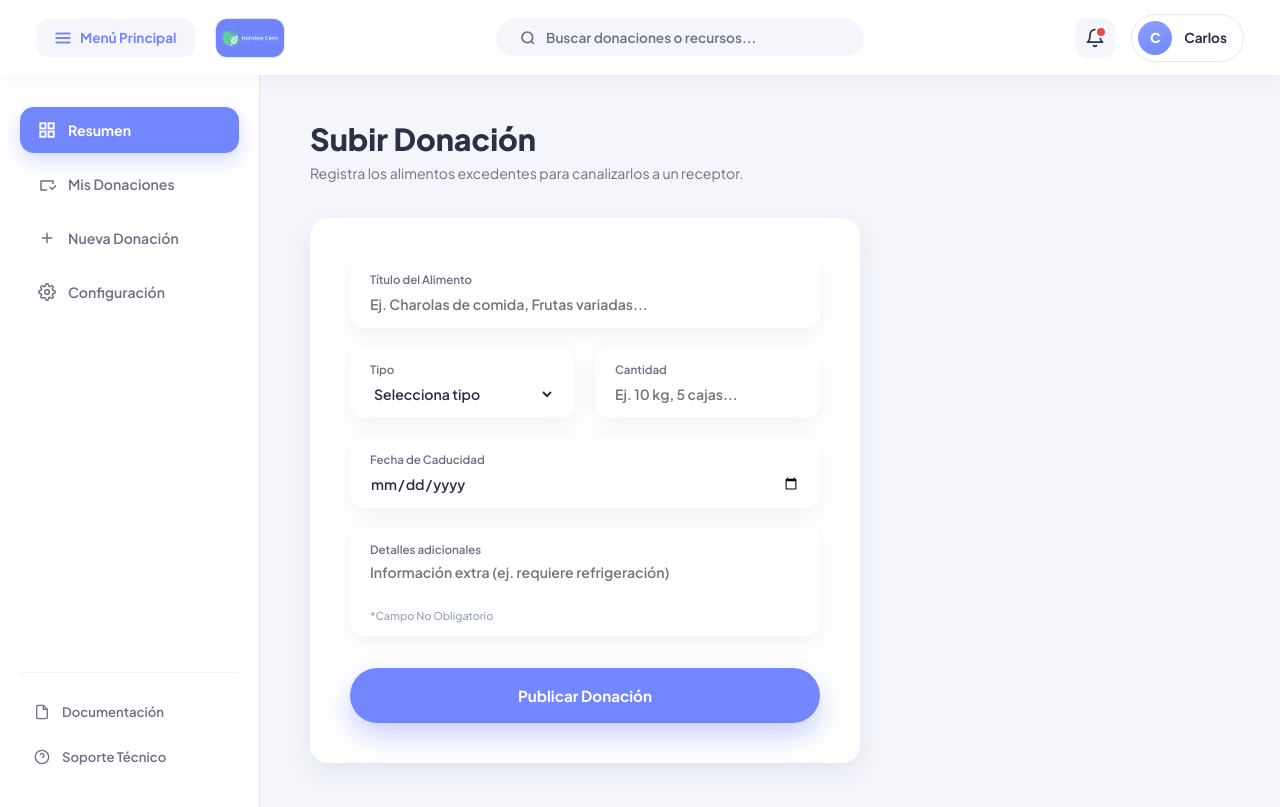
After one commit to Spectrum080/Sistema-de-Gesti-n-de-Recursos-Alimentarios-, a Django app: page /alertas/cargarDonaciones in a window 1280 px wide. The commit adds this page. Run offline with Django 5.2, Linux system fonts and the light colour scheme.

Commit message:
Agregar pruebas unitarias, plantilla cargarDonaciones y enlaces del dashboard

```diff
--- /dev/null
+++ b/alertas/templates/alertas/cargarDonaciones.html
@@ -0,0 +1,60 @@
+{% extends 'users/dashboard.html' %}
+
+{% block title %}Subir Donación - Hambre Cero{% endblock %}
+
+{% block contenido %}
+
+<div>
+    <h1 style="font-size:1.9rem; font-weight:800; margin:0 0 6px; color:#2b3044;">Subir Donación</h1>
+    <p style="font-size:0.88rem; color:#6b7084; margin:0;">Registra los alimentos excedentes para canalizarlos a un receptor.</p>
+</div>
+
+<div style="width:100%; max-width:550px; background:#fff; padding:40px; border-radius:18px; box-shadow:0 10px 28px rgba(30,40,120,0.08); box-sizing:border-box;">
+
+    <form method="post" action="{% url 'cargarDonaciones' %}">
+        {% csrf_token %}
+
+        <!-- Título del Alimento -->
+        <label style="display:block; background:#fff; border-radius:14px; padding:14px 20px; margin-bottom:20px; box-shadow:0 6px 20px rgba(60,70,120,0.08); box-sizing:border-box;">
+            <span style="display:block; font-size:0.72rem; color:#6b7084; margin-bottom:6px; font-weight:600;">Título del Alimento</span>
+            <input type="text" name="titulo" required placeholder="Ej. Charolas de comida, Frutas variadas..." style="width:100%; border:none; outline:none; background:transparent; font:600 0.88rem 'Plus Jakarta Sans',sans-serif; color:#2b3044; padding:0;">
+        </label>
+
+        <!-- Tipo y Cantidad -->
+        <div style="display:flex; gap:20px; margin-bottom:20px;">
+            <label style="flex:1; display:block; background:#fff; border-radius:14px; padding:14px 20px; box-shadow:0 6px 20px rgba(60,70,120,0.08); box-sizing:border-box;">
+                <span style="display:block; font-size:0.72rem; color:#6b7084; margin-bottom:6px; font-weight:600;">Tipo</span>
+                <select name="tipo" required style="width:100%; border:none; outline:none; background:transparent; font:600 0.88rem 'Plus Jakarta Sans',sans-serif; color:#2b3044; padding:0; cursor:pointer;">
+                    <option value="" disabled selected>Selecciona tipo</option>
+                    <option value="PERECEDERO">Perecedero</option>
+                    <option value="NO_PERECEDERO">No Perecedero</option>
+                </select>
+            </label>
+
+            <label style="flex:1; display:block; background:#fff; border-radius:14px; padding:14px 20px; box-shadow:0 6px 20px rgba(60,70,120,0.08); box-sizing:border-box;">
+                <span style="display:block; font-size:0.72rem; color:#6b7084; margin-bottom:6px; font-weight:600;">Cantidad</span>
+                <input type="text" name="cantidad" required placeholder="Ej. 10 kg, 5 cajas..." style="width:100%; border:none; outline:none; background:transparent; font:600 0.88rem 'Plus Jakarta Sans',sans-serif; color:#2b3044; padding:0;">
+            </label>
+        </div>
+
+        <!-- Fecha de Caducidad -->
+        <label style="display:block; background:#fff; border-radius:14px; padding:14px 20px; margin-bottom:20px; box-shadow:0 6px 20px rgba(60,70,120,0.08); box-sizing:border-box;">
+            <span style="display:block; font-size:0.72rem; color:#6b7084; margin-bottom:6px; font-weight:600;">Fecha de Caducidad</span>
+            <input type="date" name="fecha_caducidad" required style="width:100%; border:none; outline:none; background:transparent; font:600 0.88rem 'Plus Jakarta Sans',sans-serif; color:#2b3044; padding:0; cursor:pointer;">
+        </label>
+
+        <!-- Detalles adicionales -->
+        <label style="display:block; background:#fff; border-radius:14px; padding:14px 20px; margin-bottom:32px; box-shadow:0 6px 20px rgba(60,70,120,0.08); box-sizing:border-box;">
+            <span style="display:block; font-size:0.72rem; color:#6b7084; margin-bottom:6px; font-weight:600;">Detalles adicionales</span>
+            <textarea name="descripcion" rows="2" placeholder="Información extra (ej. requiere refrigeración)" style="width:100%; border:none; outline:none; background:transparent; font:600 0.88rem 'Plus Jakarta Sans',sans-serif; color:#2b3044; padding:0; resize:none;"></textarea>
+            <span style="display:block; font-size:0.68rem; color:#94a3b8; margin-top:6px; font-weight:500;">*Campo No Obligatorio</span>
+        </label>
+
+        <!-- Botón -->
+        <button type="submit" style="width:100%; border:none; border-radius:999px; padding:18px; background:#7287fe; color:#fff; font:700 0.95rem 'Plus Jakarta Sans',sans-serif; cursor:pointer; box-shadow:0 12px 28px rgba(114,135,254,0.4);">
+            Publicar Donación
+        </button>
+    </form>
+</div>
+
+{% endblock %}
--- a/alertas/urls.py
+++ b/alertas/urls.py
@@ -4,4 +4,5 @@ from . import views
 
 urlpatterns = [
     path('consultarDonaciones', views.consultarDonaciones, name='consultarDonaciones'),
+    path('cargarDonaciones', views.cargarDonaciones, name='cargarDonaciones'),
 ]
--- a/alertas/views.py
+++ b/alertas/views.py
@@ -3,3 +3,6 @@ from django.shortcuts import render
 
 def consultarDonaciones(request):
     return render(request, 'alertas/consultarDonaciones.html')
+
+def cargarDonaciones(request):
+    return render(request, 'alertas/cargarDonaciones.html')
--- a/users/templates/users/dashboard.html
+++ b/users/templates/users/dashboard.html
@@ -15,10 +15,10 @@
 
         <!-- Lado izquierdo: Botón menú y Logo -->
         <div style="display:flex; align-items:center; gap:20px;">
-            <button type="button" style="border:none; background:#f4f6fb; border-radius:12px; padding:10px 18px; font:700 0.85rem 'Plus Jakarta Sans',sans-serif; color:#7287fe; cursor:pointer; display:flex; align-items:center; gap:8px;">
-                <svg width="18" height="18" viewBox="0 0 24 24" fill="none" stroke="currentColor" stroke-width="2.5" stroke-linecap="round"><line x1="3" y1="12" x2="21" y2="12"></line><line x1="3" y1="6" x2="21" y2="6"></line><line x1="3" y1="18" x2="21" y2="18"></line></svg>
-                Menú Principal
-            </button>
+            <a href="{% url 'dashboard' %}" style="border:none; background:#f4f6fb; border-radius:12px; padding:10px 18px; font:700 0.85rem 'Plus Jakarta Sans',sans-serif; color:#7287fe; cursor:pointer; display:flex; align-items:center; gap:8px; text-decoration:none;">
+            <svg width="18" height="18" viewBox="0 0 24 24" fill="none" stroke="currentColor" stroke-width="2.5" stroke-linecap="round"><line x1="3" y1="12" x2="21" y2="12"></line><line x1="3" y1="6" x2="21" y2="6"></line><line x1="3" y1="18" x2="21" y2="18"></line></svg>
+            Menú Principal
+            </a>
 
             <div style="border-radius:12px; overflow:hidden; border:1px solid #e4e7f2; display:flex; align-items:center;">
                 <img src="{% static 'users/img/logo.jpg' %}" alt="Logo" style="height:38px; width:auto; display:block;">
@@ -63,14 +63,14 @@
                     Resumen
                 </a>
 
-                <a href="#" style="display:flex; align-items:center; gap:12px; text-decoration:none; padding:14px 18px; border-radius:14px; color:#6b7084; font-weight:600; font-size:0.88rem;">
+                <a href="{% url 'consultarDonaciones' %}" style="display:flex; align-items:center; gap:12px; text-decoration:none; padding:14px 18px; border-radius:14px; color:#6b7084; font-weight:600; font-size:0.88rem;">
                     <svg width="18" height="18" viewBox="0 0 24 24" fill="none" stroke="currentColor" stroke-width="2"><path d="M20 12V8H4v12h8"></path><path d="M16 16l3 3 5-5"></path></svg>
                     Mis Donaciones
                 </a>
 
-                <a href="#" style="display:flex; align-items:center; gap:12px; text-decoration:none; padding:14px 18px; border-radius:14px; color:#6b7084; font-weight:600; font-size:0.88rem;">
-                    <svg width="18" height="18" viewBox="0 0 24 24" fill="none" stroke="currentColor" stroke-width="2"><path d="M12 5v14M5 12h14"/></svg>
-                    Nueva Entrega
+                <a href="{% url 'cargarDonaciones' %}" style="display:flex; align-items:center; gap:12px; text-decoration:none; padding:14px 18px; border-radius:14px; color:#6b7084; font-weight:600; font-size:0.88rem;">
+                <svg width="18" height="18" viewBox="0 0 24 24" fill="none" stroke="currentColor" stroke-width="2"><path d="M12 5v14M5 12h14"/></svg>
+                Nueva Donación
                 </a>
 
                 <a href="#" style="display:flex; align-items:center; gap:12px; text-decoration:none; padding:14px 18px; border-radius:14px; color:#6b7084; font-weight:600; font-size:0.88rem;">
```
Also changed, not shown: proyectocomida/urls.py (line endings or trailing spaces).
